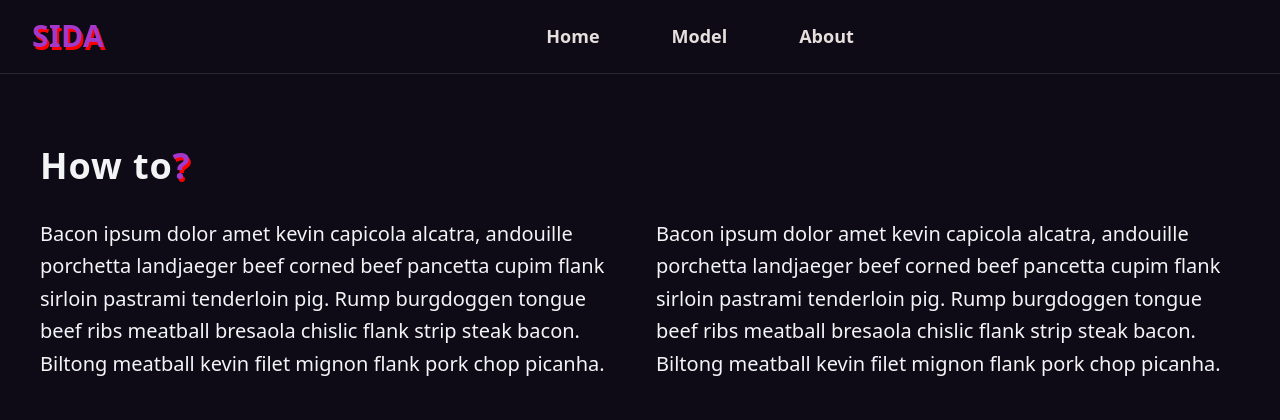
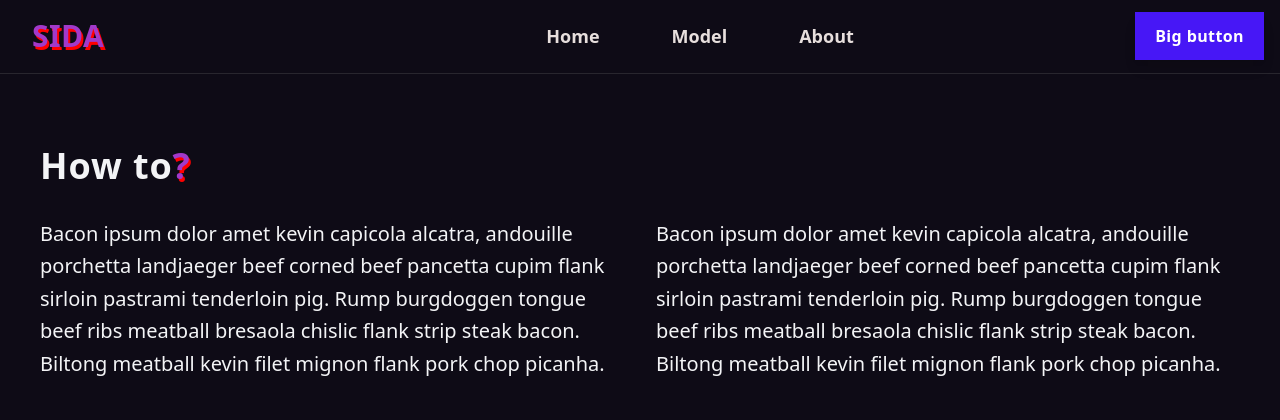
Before and after one commit to TaylorOshan/SIDA, a Flask app: page /models in a window 1280 px wide. Shown: the top 420 px of the page. Run offline with Flask 2, Linux system fonts and the light colour scheme; style sheets or scripts are compiled from the project's sources; some libraries are stand-ins or nearby versions.

Commit message:
✨added big blue button

```diff
--- a/SIDSaaS/app/templates/components/nav/navBranding.html
+++ b/SIDSaaS/app/templates/components/nav/navBranding.html
@@ -3,6 +3,17 @@
 
         <strong class="text-3xl">SIDA</strong>
 
+        <div class="hidden md:inline-block mx-4 lg:mx-1 text-white font-bold
+         py-3 px-5 shadow-lg focus:outline-none focus:shadow-outline
+        absolute right-3 mr-4
+        transform transition hover:scale-105 duration-300 ease-in-out motion-reduce:transition-none motion-reduce:transform-none"
+            style="background-color: #4717F6;">
+
+
+            Big button
+
+
+        </div>
 
     </a>
 
```
